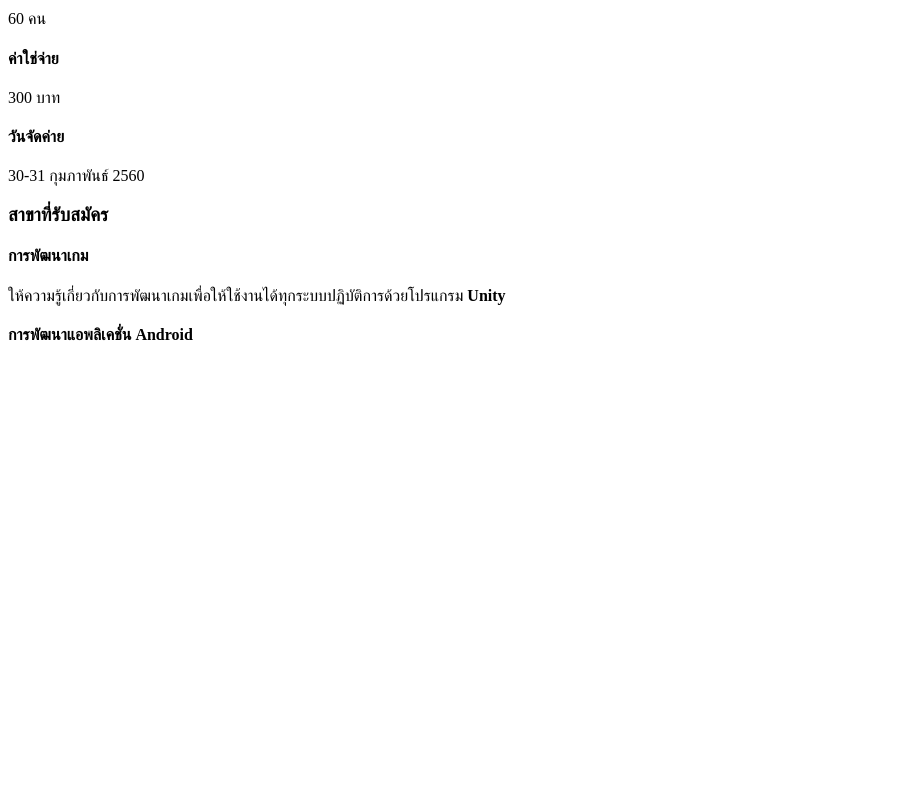
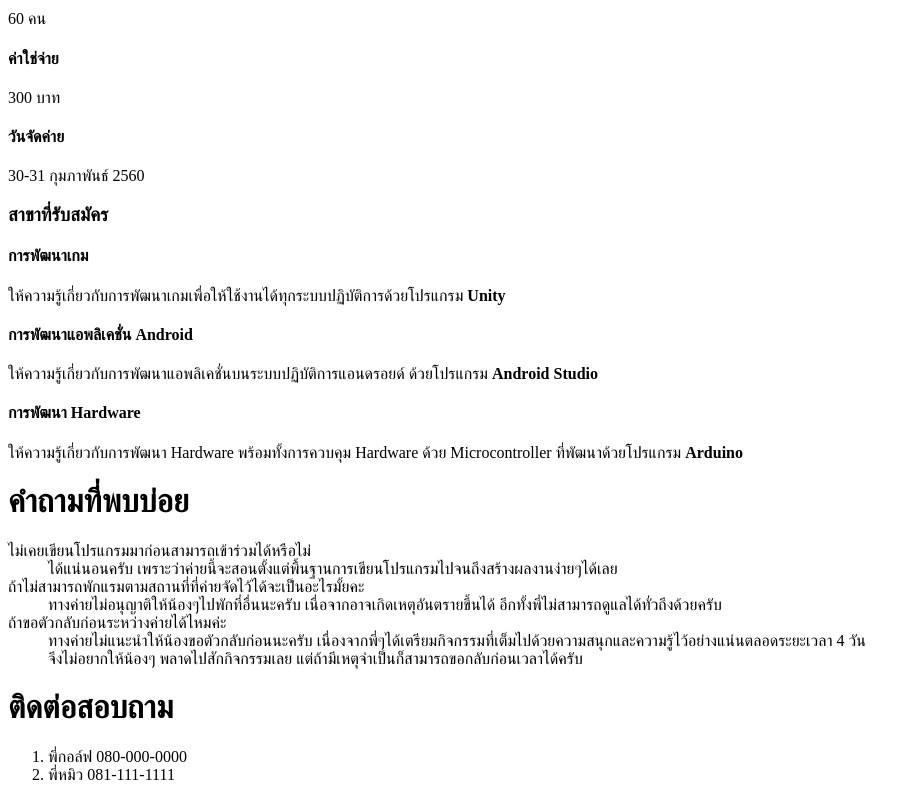
Before and after one commit to ploykk/idiacamp, a plain HTML site: page index.html in a window 1280 px wide. Shown: the part 426-1226 px from the top of the page, without its empty margins (0-921 px from the left). Before the commit the page ends 800 px from the top, so only its background shows below. Drawn offline with Linux system fonts and the light colour scheme.

Commit message:
add data

```diff
--- a/index.html
+++ b/index.html
@@ -30,7 +30,24 @@
         <h4>การพัฒนาเกม</h4>
         <p>ให้ความรู้เกี่ยวกับการพัฒนาเกมเพื่อให้ใช้งานได้ทุกระบบปฏิบัติการด้วยโปรแกรม <strong>Unity</strong></p>
         <h4>การพัฒนาแอพลิเคชั่น Android</h4>
-
-
+        <p>ให้ความรู้เกี่ยวกับการพัฒนาแอพลิเคชั่นบนระบบปฏิบัติการแอนดรอยด์ ด้วยโปรแกรม <strong>Android Studio</strong></p>
+        <h4>การพัฒนา Hardware</h4>
+        <p>ให้ความรู้เกี่ยวกับการพัฒนา Hardware พร้อมทั้งการควบคุม Hardware ด้วย Microcontroller ที่พัฒนาด้วยโปรแกรม <strong>Arduino</strong></p>
+        <h1>คำถามที่พบบ่อย</h1>
+        <dl>
+            <dt>ไม่เคยเขียนโปรแกรมมาก่อนสามารถเข้าร่วมได้หรือไม่</dt>
+            <dd>ได้แน่นอนครับ เพราะว่าค่ายนี้จะสอนตั้งแต่พื้นฐานการเขียนโปรแกรมไปจนถึงสร้างผลงานง่ายๆได้เลย</dd>
+            <dt>ถ้าไม่สามารถพักแรมตามสถานที่ที่ค่ายจัดไว้ได้จะเป็นอะไรมั้ยคะ</dt>
+            <dd>ทางค่ายไม่อนุญาติให้น้องๆไปพักที่อื่นนะครับ เนื่อจากอาจเกิดเหตุอันตรายขึ้นได้ อีกทั้งพี่ไม่สามารถดูแลได้ทั่วถึงด้วยครับ</dd>
+            <dt>ถ้าขอตัวกลับก่อนระหว่างค่ายได้ไหมค่ะ</dt>
+            <dd>ทางค่ายไม่แนะนำให้น้องขอตัวกลับก่อนนะครับ เนื่องจากพี่ๆได้เตรียมกิจกรรมที่เต็มไปด้วยความสนุกและความรู้ไว้อย่างแน่นตลอดระยะเวลา 4 วัน
+                <br />จึงไม่อยากให้น้องๆ พลาดไปสักกิจกรรมเลย แต่ถ้ามีเหตุจำเป็นก็สามารถขอกลับก่อนเวลาได้ครับ
+            </dd>
+        </dl>
+        <h1>ติดต่อสอบถาม</h1>
+        <ol>
+            <li>พี่กอล์ฟ 080-000-0000</li>
+            <li>พี่หมิว 081-111-1111</li>
+        </ol>
     </body>
 </html>
```
